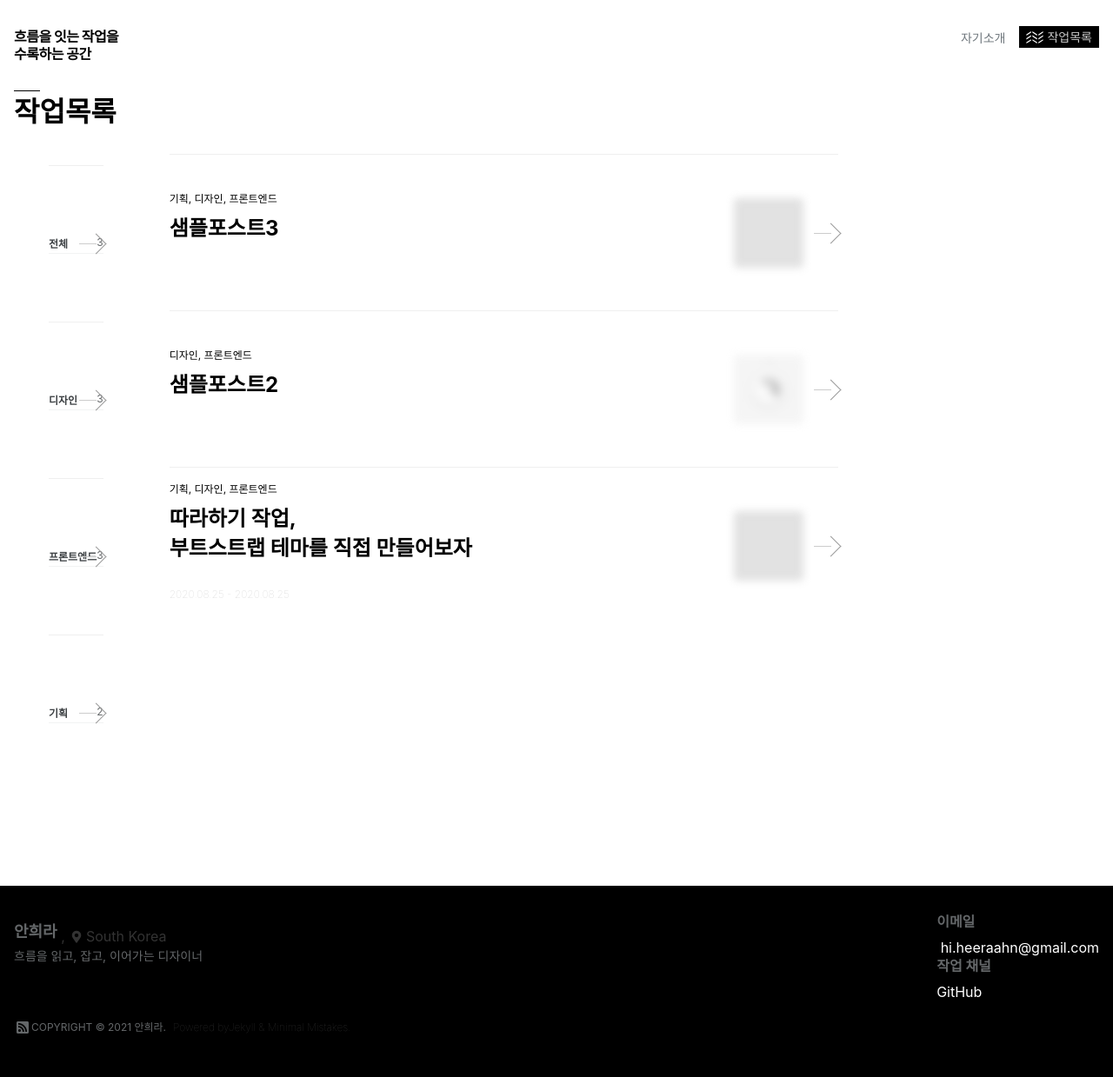
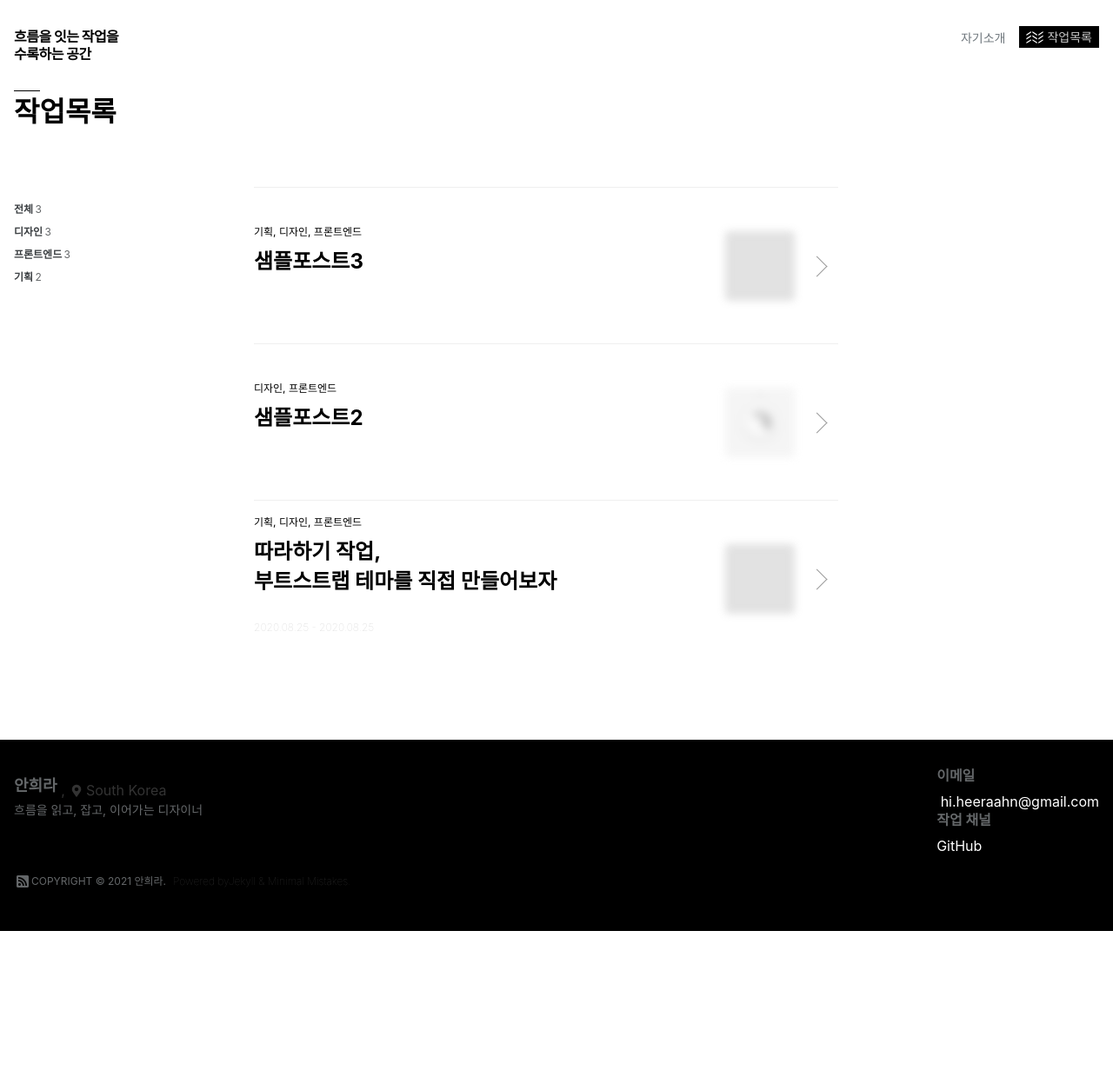
Before and after one commit to ridiahn/portfolio, a Jekyll site: the page built from _pages/category/category-work.md, in a window 1280 px wide. Shown: the whole page at 87% size. Built offline with Jekyll 4.4.1, drawn with Linux system fonts in a browser that asks for light colours; cached includes are drawn as plain includes; some web fonts are replaced; after the commit the page ends 1071 px from its top, so only the background shows below that; grey boxes are pictures that could not be loaded.

Commit message:
스타일 변수 변경 및 반영

```diff
--- a/_sass/minimal-mistakes/_page.scss
+++ b/_sass/minimal-mistakes/_page.scss
@@ -668,7 +668,7 @@
 
   .entries-list.main{
     width: 100%;
-    margin-bottom: $ms-size;
+    margin-bottom: $m-100;
 
     > ul{
       width: 90%;
@@ -716,7 +716,7 @@
           grid-row: 1;
           z-index: 1;
           place-self: end start;
-          margin-top: $mc-size;
+          margin-top: $m-36;
         }
 
         h3{
@@ -752,7 +752,7 @@
 
   .entries-list.recent{
     width: 100%;
-    margin-bottom: $ms-size;
+    margin-bottom: $m-100;
     position: relative;
 
     h2,
@@ -767,7 +767,7 @@
     }
 
     a.more{
-      margin-top: calc( 2rem + #{$mt-size} );
+      margin-top: calc( 2rem + #{$m-54} );
       margin-left: 96px;
     }
 
@@ -851,29 +851,48 @@
     width: 100%;
     display: flex;
     flex-wrap: wrap;
-    column-gap: $mc-size;
+    column-gap: $m-36;
   }
+
   h1{
     width: 100%;
+    margin-bottom: $m-54;
   }
 
-  .archive ul{
-    &.taxonomy__index{
-      order: 0;
-      width: $right-sidebar-width-narrow;
+  .taxonomy__index{
+    order: 0;
+    width: $right-sidebar-width-narrow;
+
+    ul{
+      padding: 0;
     }
 
-    &:not(.taxonomy__index){
-      order: 1;
-      flex:1
+    li{
+      cursor: pointer;
+      margin: 0;
+      padding: 0.25rem 0;
+    }
+
+    button{
+      border-bottom: 0;
+      margin: 0;
+      align-items: center;
+      line-height: 1;
+
+      span{
+        margin-left: 0.15rem;
+      }
     }
   }
 
-  .archive ul:first-of-type{
+  .archive > ul:first-of-type{
+    order: 1;
+    flex: 1;
     display: flex;
     flex-direction: column;
 
     li{
+      color: black;
       border-top: solid 1px #efefef;
       width: 100%;
       display: flex;
@@ -884,13 +903,14 @@
       column-gap: 20px;
       margin: 0;
       position: relative;
+      overflow: hidden;
 
-      &::before,
-      &::after{
+      //&::after,
+      &::before{
         content: "";
         display: inline-block;
         position: absolute;
-        right: 0;
+        right: 1rem;
         top: 50%;
       }
 
@@ -903,30 +923,52 @@
         margin-top: -8px;
       }
 
+      // &::after{
+      //   background: linear-gradient(to right, #ccc, #ccc) no-repeat right 8px center;
+      //   background-size: 20px auto;
+      //   width: 120px;
+      //   height: 1px;
+      // }
+    }
+
+    li:hover{
+      background-color: rgba(#000, 1);
+      color: white;
+      padding-left: 1.5rem;
+      transition: background-color 1s, padding-left 0.25s;
+
       &::after{
-        background: linear-gradient(to right, #ccc, #ccc) no-repeat right 8px center;
-        background-size: 20px auto;
-        width: 120px;
-        height: 1px;
+        background-size: 100% auto;
+        transition: 0.4s;
       }
 
-      &:hover{
-        &::after{
-          background-size: 100% auto;
-          transition: 0.4s;
+      figure{
+        position: absolute;
+        top: calc( #{$m-24} / 2 );
+        max-width: 40%;
+        z-index: 0;
+
+        img{
+          width: 150%;
+          height: unset;
+          filter: grayscale(100%) blur(0);
+          transition: filter 1s;
         }
+      }
+
+      .tags{
+        opacity: 0.5;
       }
     }
 
     figure{
       display: inline-flex;
       align-self: flex-end;
-      max-width: 160px;
-      max-height: 160px;
+      max-width: 180px;
+      max-height: 180px;
       height: inherit;
       width: 100%;
       order: 5;
-      overflow: hidden;
 
       img{
         width: 80px;
@@ -937,20 +979,6 @@
       }
     }
 
-    li:hover{
-      background-color: rgba(#000, 1);
-      transition: background-color 1s;
-      figure{
-        img{
-          width: 150%;
-          height: unset;
-          opacity: 1;
-          filter: grayscale(1) blur(0);
-          transition: 1s;
-        }
-      }
-    }
-
     li h3{
       font-size: $h-size-4;
       order: 2;
@@ -958,10 +986,15 @@
       line-height: 1.4;
       width: 60%;
       -webkit-line-clamp:2;
+      color: inherit;
+
+      a{
+        color: inherit;
+      }
     }
 
     .tags{
-      color: black;
+      color: inherit;
       font-size: $type-size-4;
       order: 1;
       margin: 0.5rem 0;
@@ -975,6 +1008,5 @@
     li .archive__item-excerpt{
       display: none;
     }
-
   }
 }
--- a/_sass/minimal-mistakes/_variables.scss
+++ b/_sass/minimal-mistakes/_variables.scss
@@ -33,9 +33,10 @@
 $caption-font-family: $serif !default;
 
 /* margin scale */
-$ms-size: 6.25rem !default; //100px
-$mt-size: 3.375rem !default; // 54px
-$mc-size: 2.25rem !default; // 36px
+$m-100: 6.25rem !default; //100px
+$m-54: 3.375rem !default; // 54px
+$m-36: 2.25rem !default; // 36px
+$m-24: 2.25rem !default; // 36px
 
 /* type scale */
 $type-size-1: 1.25rem !default; // 20px
```
